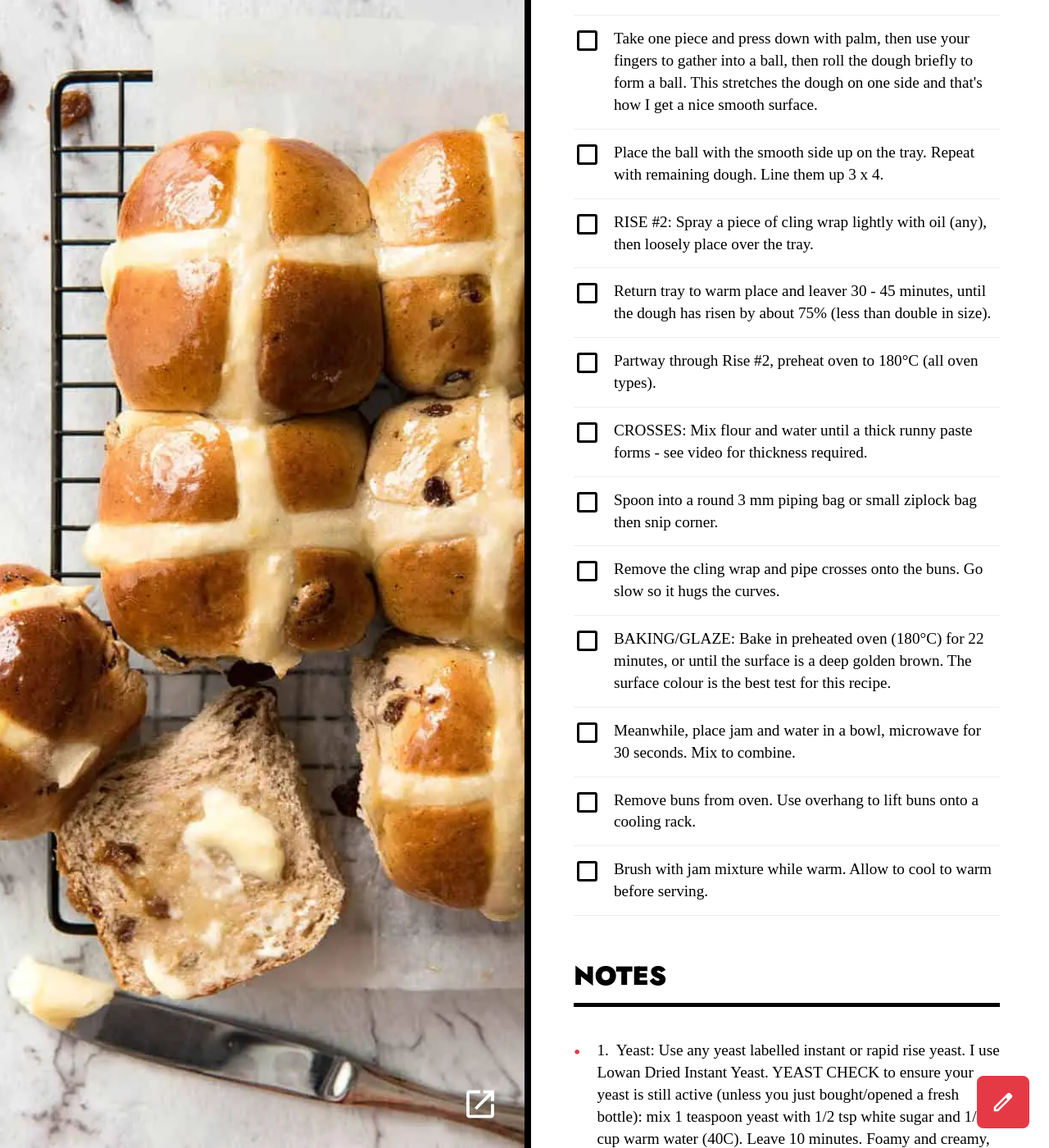
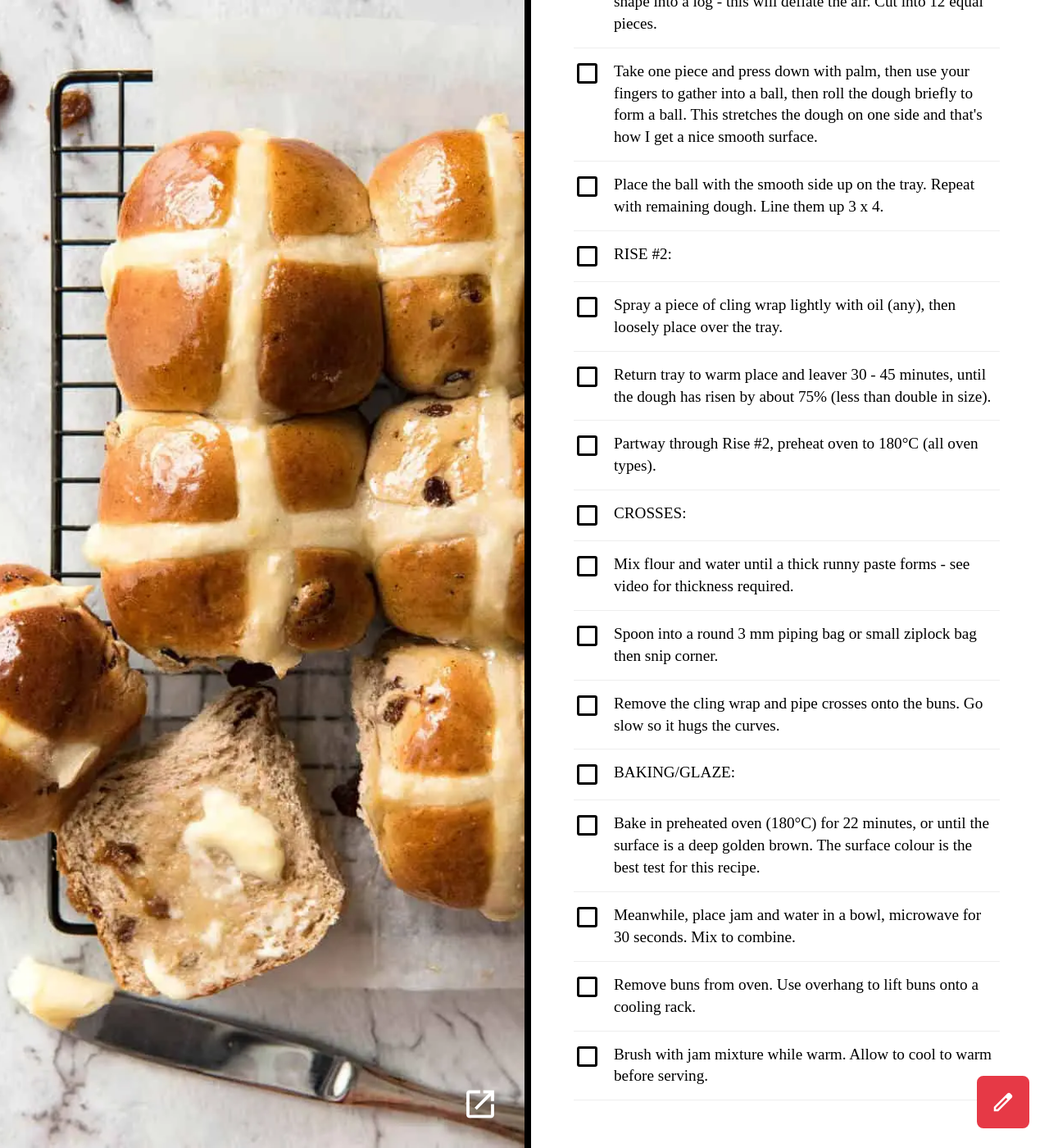
Before and after one commit to amp800/chowdown, a Jekyll site: the page built from _recipes/hot-cross-buns.md, in a window 1280 px wide and 1400 px high, scrolled down 2946 px. Shown: the whole window at 82% size. Built offline with Jekyll 4.4.1, drawn with Linux system fonts in a browser that asks for light colours; some of the changed text lies outside the part shown.

Commit message:
Edit recipe _recipes/hot-cross-buns.md

```diff
--- a/_recipes/hot-cross-buns.md
+++ b/_recipes/hot-cross-buns.md
@@ -41,7 +41,8 @@ directions:
 - Dough is kneaded enough when it's smooth and does not break when stretched - see photos & video for before/after comparison.
 - 'RISE #1: Leave dough in the bowl, cover with cling wrap and place in a warm, wind free place to rise until doubled in size.
   This will take anywhere between 30 minutes to 1 1/2 hours depending on how warm it is - see Note 6.'
-- 'FORMING BALLS (WATCH VIDEO, IT’S HELPFUL):: https://www.youtube.com/watch?v=8ToxYo5j1os'
+- 'FORMING BALLS (WATCH VIDEO, IT’S HELPFUL):'
+- https://www.youtube.com/watch?v=8ToxYo5j1os
 - Line a 31.5 x 23.5 cm tray with baking paper with overhang.
 - Remove cling wrap and punch dough to deflate.
 - Dust work surface with flour, place dough on work surface, shape into a log - this will deflate the air. Cut into 12 equal
@@ -49,14 +50,17 @@ directions:
 - Take one piece and press down with palm, then use your fingers to gather into a ball, then roll the dough briefly to form
   a ball. This stretches the dough on one side and that's how I get a nice smooth surface.
 - Place the ball with the smooth side up on the tray. Repeat with remaining dough. Line them up 3 x 4.
-- 'RISE #2: Spray a piece of cling wrap lightly with oil (any), then loosely place over the tray.'
+- 'RISE #2:'
+- Spray a piece of cling wrap lightly with oil (any), then loosely place over the tray.
 - Return tray to warm place and leaver 30 - 45 minutes, until the dough has risen by about 75% (less than double in size).
 - 'Partway through Rise #2, preheat oven to 180°C (all oven types).'
-- 'CROSSES: Mix flour and water until a thick runny paste forms - see video for thickness required.'
+- 'CROSSES:'
+- Mix flour and water until a thick runny paste forms - see video for thickness required.
 - Spoon into a round 3 mm piping bag or small ziplock bag then snip corner.
 - Remove the cling wrap and pipe crosses onto the buns. Go slow so it hugs the curves.
-- 'BAKING/GLAZE: Bake in preheated oven (180°C) for 22 minutes, or until the surface is a deep golden brown. The surface colour
-  is the best test for this recipe.'
+- 'BAKING/GLAZE:'
+- Bake in preheated oven (180°C) for 22 minutes, or until the surface is a deep golden brown. The surface colour is the best
+  test for this recipe.
 - Meanwhile, place jam and water in a bowl, microwave for 30 seconds. Mix to combine.
 - Remove buns from oven. Use overhang to lift buns onto a cooling rack.
 - Brush with jam mixture while warm. Allow to cool to warm before serving.
```
